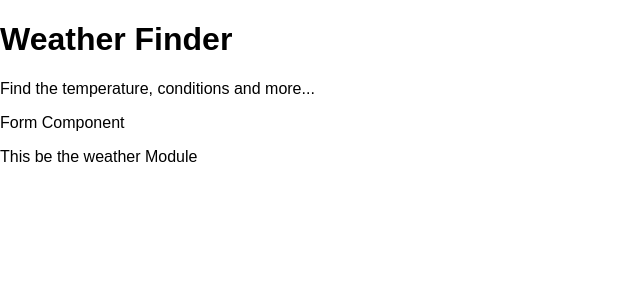
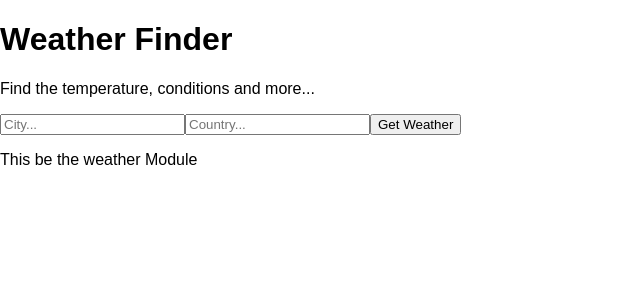
Before and after one commit to its-gio/weather-app, a React (Create React App) app: page / in a window 1280 px wide. Shown: the top 300 px of the page, without its empty margins (0-640 px from the left). Built offline with nearby package versions, Linux system fonts and the light colour scheme; the HTML template or start-up script is replaced by a standard one.

Commit message:
Starting form and basic API call

```diff
--- a/src/App.js
+++ b/src/App.js
@@ -4,7 +4,15 @@ import Title from './components/Title';
 import Form from './components/Form';
 import Weather from './components/Weather';
 
+const API_KEY = "145e1b689df6ae9387c0fea9f65bb355";
+
 export default class App extends React.Component{
+  // Making api call is best with async and await
+  getWeather = async () => {
+    const api_call = await fetch(`api.openweathermap.org/data/2.5/weather?appid=${API_KEY}`);
+    const data = await api_call.json();
+    console.log(data);
+  }
   render(){
     return(
       <React.Fragment>
--- a/src/components/Form.js
+++ b/src/components/Form.js
@@ -3,9 +3,11 @@ import React from 'react';
 export default class Form extends React.Component{
   render(){
     return(
-      <div>
-          Form Component
-      </div>
+      <form>
+        <input type="text" name="city" placeholder="City..." />
+        <input type="text" name="country" placeholder="Country..." />
+        <button>Get Weather</button>
+      </form>
     )
   }
 }
```
